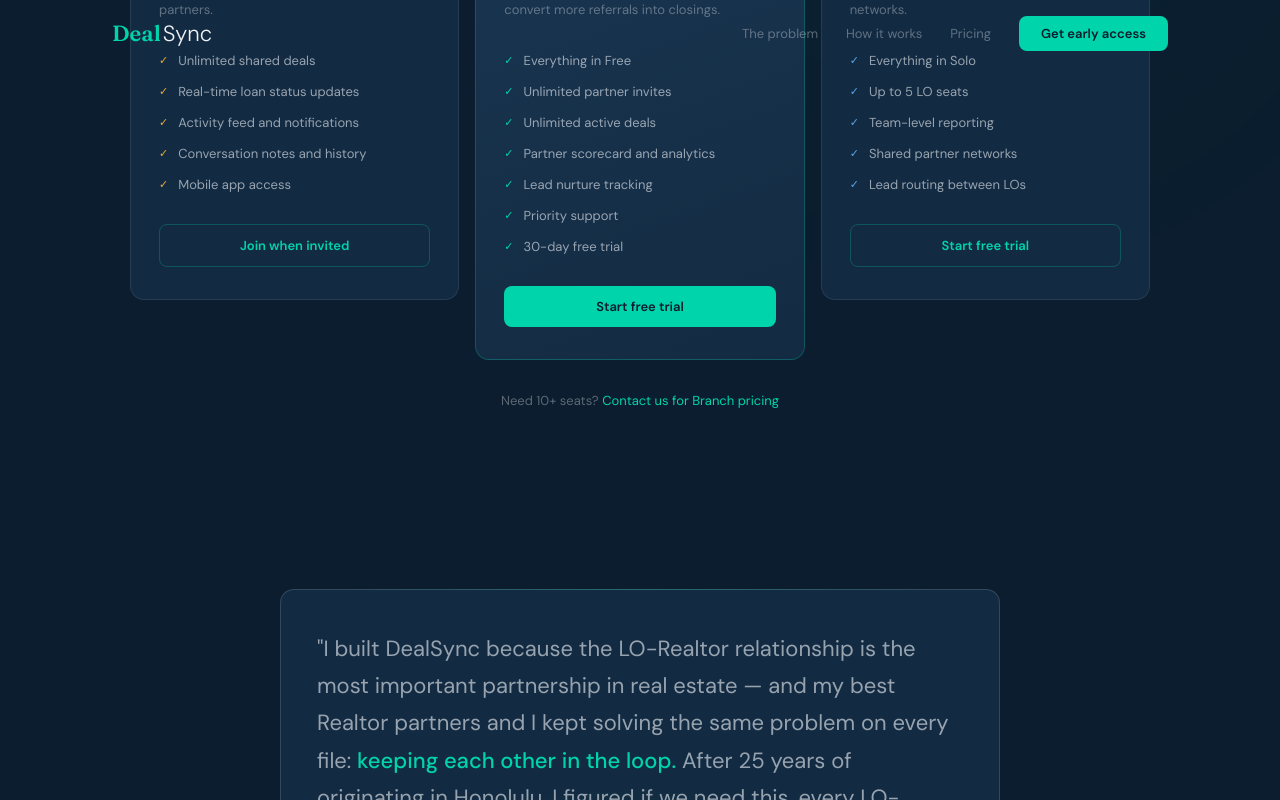
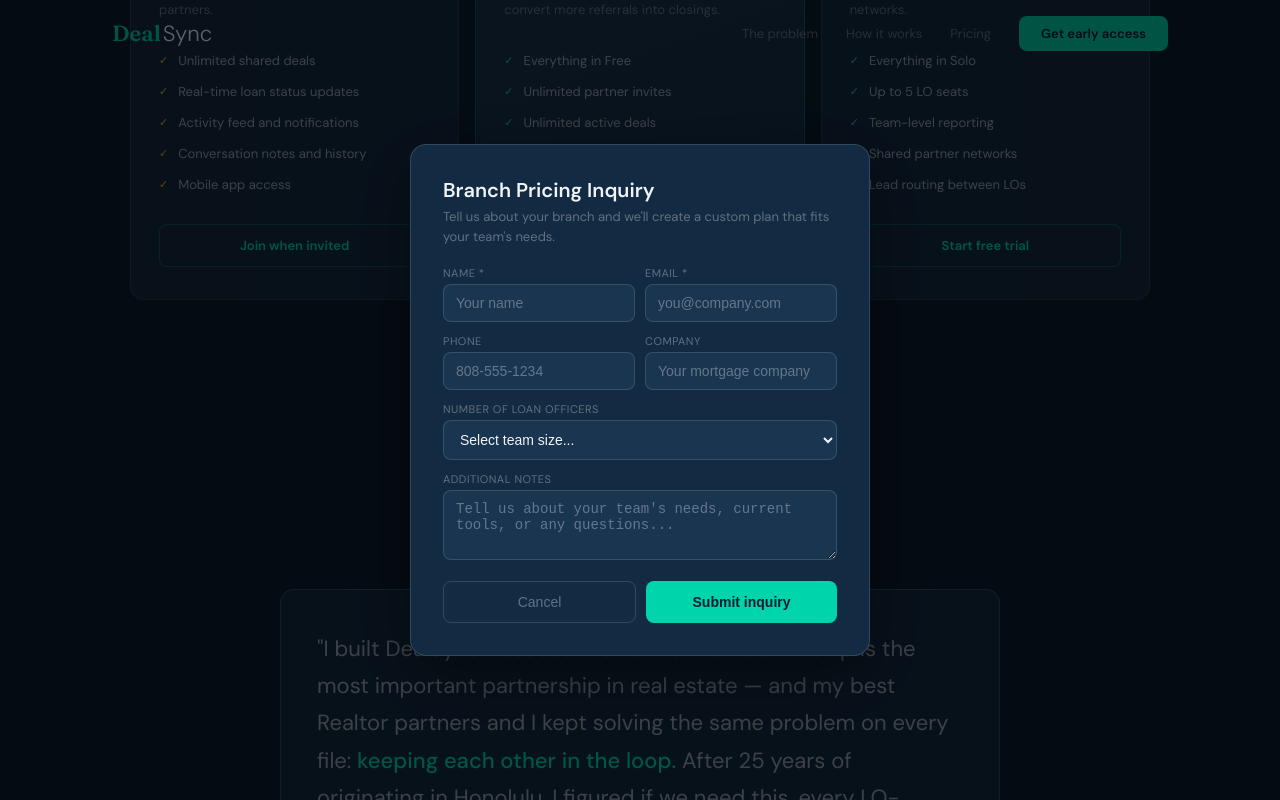
Before and after one commit to optionsaiagent/dealsync-landing, a React (Create React App) app: page / in a window 1280 px wide. Both pictures are taken after a click on the element "Contact us for Branch pricing". Shown: the part 5353-6153 px from the top of the page. Built offline with nearby package versions, Linux system fonts and the light colour scheme.

Commit message:
Add Branch pricing inquiry form

```diff
--- a/src/App.jsx
+++ b/src/App.jsx
@@ -382,6 +382,34 @@ function ValueProps() {
 
 function Pricing() {
   const m = useIsMobile();
+  const [showBranchForm, setShowBranchForm] = useState(false);
+  const [branchForm, setBranchForm] = useState({ name: "", email: "", phone: "", company: "", lo_count: "", notes: "" });
+  const [branchSubmitting, setBranchSubmitting] = useState(false);
+  const [branchSuccess, setBranchSuccess] = useState(false);
+  const [branchError, setBranchError] = useState(null);
+
+  const handleBranchSubmit = async (e) => {
+    e.preventDefault();
+    if (!branchForm.name || !branchForm.email) { setBranchError("Name and email are required"); return; }
+    setBranchSubmitting(true);
+    setBranchError(null);
+    try {
+      const API = process.env.REACT_APP_API_URL || "https://dealsync-api-production.up.railway.app";
+      const res = await fetch(`${API}/api/auth/branch-inquiry`, {
+        method: "POST",
+        headers: { "Content-Type": "application/json" },
+        body: JSON.stringify(branchForm),
+      });
+      const data = await res.json();
+      if (!res.ok) throw new Error(data.error || "Failed to submit");
+      setBranchSuccess(true);
+    } catch (err) {
+      setBranchError(err.message);
+    } finally {
+      setBranchSubmitting(false);
+    }
+  };
+
   const tiers = [
     { name: "Realtor Partner", price: "Free", period: "forever", color: T.amber, highlight: false, desc: "For Real Estate Agents invited by their LO partners.", features: ["Unlimited shared deals", "Real-time loan status updates", "Activity feed and notifications", "Conversation notes and history", "Mobile app access"] },
     { name: "Solo LO", price: "$49", period: "/month", color: T.teal, highlight: true, desc: "For independent originators who want to convert more referrals into closings.", features: ["Everything in Free", "Unlimited partner invites", "Unlimited active deals", "Partner scorecard and analytics", "Lead nurture tracking", "Priority support", "30-day free trial"] },
@@ -426,9 +454,74 @@ function Pricing() {
         </div>
         <FadeIn delay={0.3}>
           <div style={{ textAlign: "center", marginTop: 32 }}>
-            <p style={{ fontSize: 13, color: T.ghostDim }}>Need 10+ seats? <span style={{ color: T.teal, cursor: "pointer" }}>Contact us for Branch pricing</span></p>
+            <p style={{ fontSize: 13, color: T.ghostDim }}>Need 10+ seats? <span onClick={() => setShowBranchForm(true)} style={{ color: T.teal, cursor: "pointer", textDecoration: "underline" }}>Contact us for Branch pricing</span></p>
           </div>
         </FadeIn>
+
+        {/* Branch Pricing Inquiry Modal */}
+        {showBranchForm && (
+          <div style={{ position: "fixed", inset: 0, background: "rgba(0,0,0,0.6)", display: "flex", alignItems: "center", justifyContent: "center", zIndex: 100, padding: 20 }}>
+            <div style={{ width: m ? "100%" : 460, maxHeight: "90vh", overflowY: "auto", padding: 32, borderRadius: 16, background: T.navyLight, border: `1px solid ${T.borderLight}`, boxShadow: "0 20px 60px rgba(0,0,0,0.4)" }}>
+              {branchSuccess ? (
+                <div style={{ textAlign: "center", padding: "20px 0" }}>
+                  <div style={{ width: 48, height: 48, borderRadius: 12, background: `${T.teal}18`, display: "flex", alignItems: "center", justifyContent: "center", margin: "0 auto 16px", fontSize: 24, color: T.teal }}>✓</div>
+                  <div style={{ fontSize: 18, fontWeight: 600, color: "#F0F4F8", marginBottom: 8 }}>Thank you!</div>
+                  <div style={{ fontSize: 14, color: T.ghostDim, marginBottom: 20, lineHeight: 1.6 }}>We've received your inquiry and will be in touch within 24 hours to discuss Branch pricing for your team.</div>
+                  <button onClick={() => { setShowBranchForm(false); setBranchSuccess(false); setBranchForm({ name: "", email: "", phone: "", company: "", lo_count: "", notes: "" }); }} style={{ padding: "10px 28px", borderRadius: 8, border: "none", background: T.teal, color: "#0B1D2E", fontSize: 14, fontWeight: 600, cursor: "pointer" }}>Close</button>
+                </div>
+              ) : (
+                <>
+                  <div style={{ marginBottom: 20 }}>
+                    <div style={{ fontSize: 20, fontWeight: 600, color: "#F0F4F8", marginBottom: 4 }}>Branch Pricing Inquiry</div>
+                    <div style={{ fontSize: 13, color: T.ghostDim, lineHeight: 1.5 }}>Tell us about your branch and we'll create a custom plan that fits your team's needs.</div>
+                  </div>
+                  <form onSubmit={handleBranchSubmit}>
+                    <div style={{ display: "flex", gap: 10, marginBottom: 12 }}>
+                      <div style={{ flex: 1 }}>
+                        <div style={{ fontSize: 11, color: T.ghostDim, marginBottom: 4, textTransform: "uppercase", letterSpacing: 0.5 }}>Name *</div>
+                        <input value={branchForm.name} onChange={e => setBranchForm(f => ({ ...f, name: e.target.value }))} placeholder="Your name" required style={{ width: "100%", padding: "10px 12px", borderRadius: 8, border: `1px solid ${T.borderLight}`, background: "#1A3550", color: "#F0F4F8", fontSize: 14, outline: "none", boxSizing: "border-box" }} />
+                      </div>
+                      <div style={{ flex: 1 }}>
+                        <div style={{ fontSize: 11, color: T.ghostDim, marginBottom: 4, textTransform: "uppercase", letterSpacing: 0.5 }}>Email *</div>
+                        <input type="email" value={branchForm.email} onChange={e => setBranchForm(f => ({ ...f, email: e.target.value }))} placeholder="you@company.com" required style={{ width: "100%", padding: "10px 12px", borderRadius: 8, border: `1px solid ${T.borderLight}`, background: "#1A3550", color: "#F0F4F8", fontSize: 14, outline: "none", boxSizing: "border-box" }} />
+                      </div>
+                    </div>
+                    <div style={{ display: "flex", gap: 10, marginBottom: 12 }}>
+                      <div style={{ flex: 1 }}>
+                        <div style={{ fontSize: 11, color: T.ghostDim, marginBottom: 4, textTransform: "uppercase", letterSpacing: 0.5 }}>Phone</div>
+                        <input value={branchForm.phone} onChange={e => setBranchForm(f => ({ ...f, phone: e.target.value }))} placeholder="808-555-1234" style={{ width: "100%", padding: "10px 12px", borderRadius: 8, border: `1px solid ${T.borderLight}`, background: "#1A3550", color: "#F0F4F8", fontSize: 14, outline: "none", boxSizing: "border-box" }} />
+                      </div>
+                      <div style={{ flex: 1 }}>
+                        <div style={{ fontSize: 11, color: T.ghostDim, marginBottom: 4, textTransform: "uppercase", letterSpacing: 0.5 }}>Company</div>
+                        <input value={branchForm.company} onChange={e => setBranchForm(f => ({ ...f, company: e.target.value }))} placeholder="Your mortgage company" style={{ width: "100%", padding: "10px 12px", borderRadius: 8, border: `1px solid ${T.borderLight}`, background: "#1A3550", color: "#F0F4F8", fontSize: 14, outline: "none", boxSizing: "border-box" }} />
+                      </div>
+                    </div>
+                    <div style={{ marginBottom: 12 }}>
+                      <div style={{ fontSize: 11, color: T.ghostDim, marginBottom: 4, textTransform: "uppercase", letterSpacing: 0.5 }}>Number of Loan Officers</div>
+                      <select value={branchForm.lo_count} onChange={e => setBranchForm(f => ({ ...f, lo_count: e.target.value }))} style={{ width: "100%", padding: "10px 12px", borderRadius: 8, border: `1px solid ${T.borderLight}`, background: "#1A3550", color: "#F0F4F8", fontSize: 14, outline: "none", boxSizing: "border-box" }}>
+                        <option value="">Select team size...</option>
+                        <option value="5-10">5–10 LOs</option>
+                        <option value="11-25">11–25 LOs</option>
+                        <option value="26-50">26–50 LOs</option>
+                        <option value="51-100">51–100 LOs</option>
+                        <option value="100+">100+ LOs</option>
+                      </select>
+                    </div>
+                    <div style={{ marginBottom: 16 }}>
+                      <div style={{ fontSize: 11, color: T.ghostDim, marginBottom: 4, textTransform: "uppercase", letterSpacing: 0.5 }}>Additional notes</div>
+                      <textarea value={branchForm.notes} onChange={e => setBranchForm(f => ({ ...f, notes: e.target.value }))} placeholder="Tell us about your team's needs, current tools, or any questions..." rows={3} style={{ width: "100%", padding: "10px 12px", borderRadius: 8, border: `1px solid ${T.borderLight}`, background: "#1A3550", color: "#F0F4F8", fontSize: 14, outline: "none", boxSizing: "border-box", resize: "vertical" }} />
+                    </div>
+                    {branchError && <div style={{ fontSize: 12, color: "#FF6B6B", marginBottom: 12, padding: "8px 12px", borderRadius: 6, background: "rgba(255,107,107,0.1)" }}>{branchError}</div>}
+                    <div style={{ display: "flex", gap: 10 }}>
+                      <button type="button" onClick={() => { setShowBranchForm(false); setBranchError(null); }} style={{ flex: 1, padding: "12px 0", borderRadius: 8, border: `1px solid ${T.borderLight}`, background: "transparent", color: T.ghostDim, fontSize: 14, cursor: "pointer" }}>Cancel</button>
+                      <button type="submit" disabled={branchSubmitting} style={{ flex: 1, padding: "12px 0", borderRadius: 8, border: "none", background: branchSubmitting ? T.ghostDim : T.teal, color: "#0B1D2E", fontSize: 14, fontWeight: 600, cursor: branchSubmitting ? "default" : "pointer" }}>{branchSubmitting ? "Submitting..." : "Submit inquiry"}</button>
+                    </div>
+                  </form>
+                </>
+              )}
+            </div>
+          </div>
+        )}
       </div>
     </section>
   );
```
